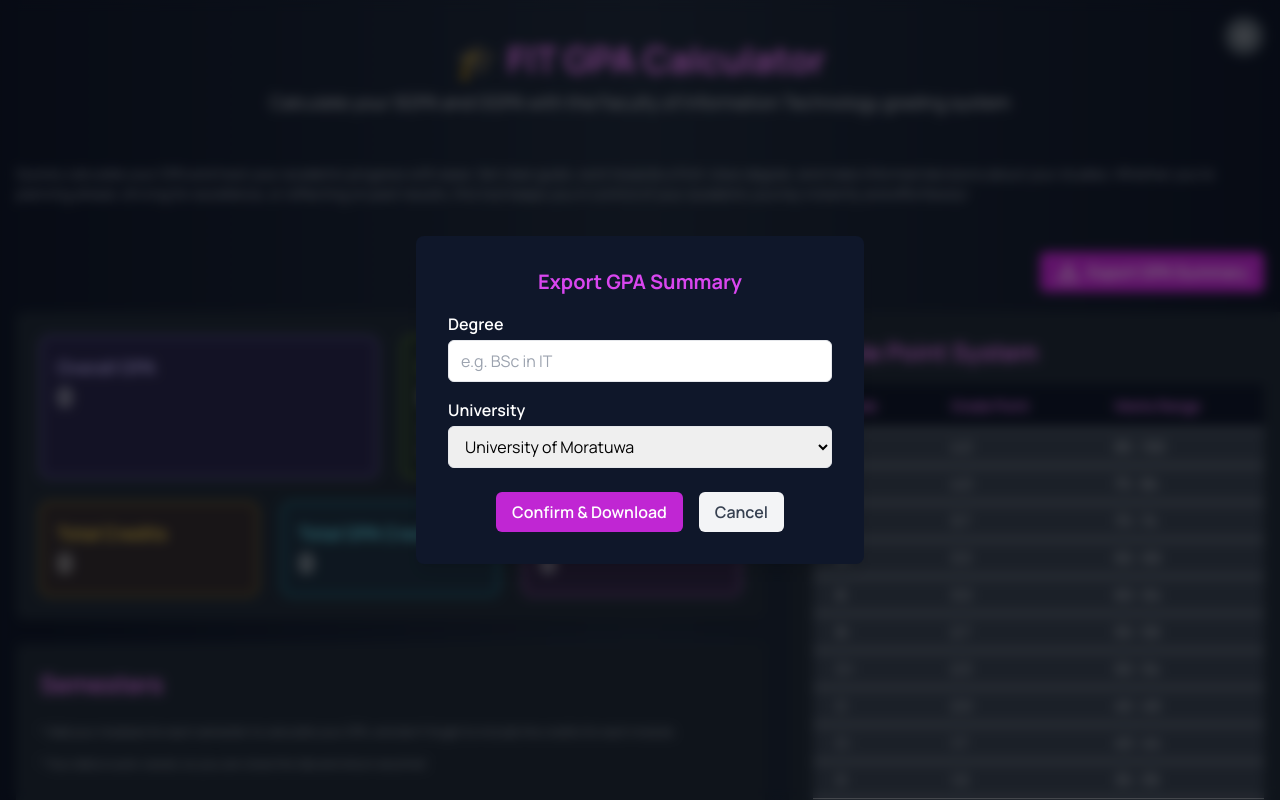
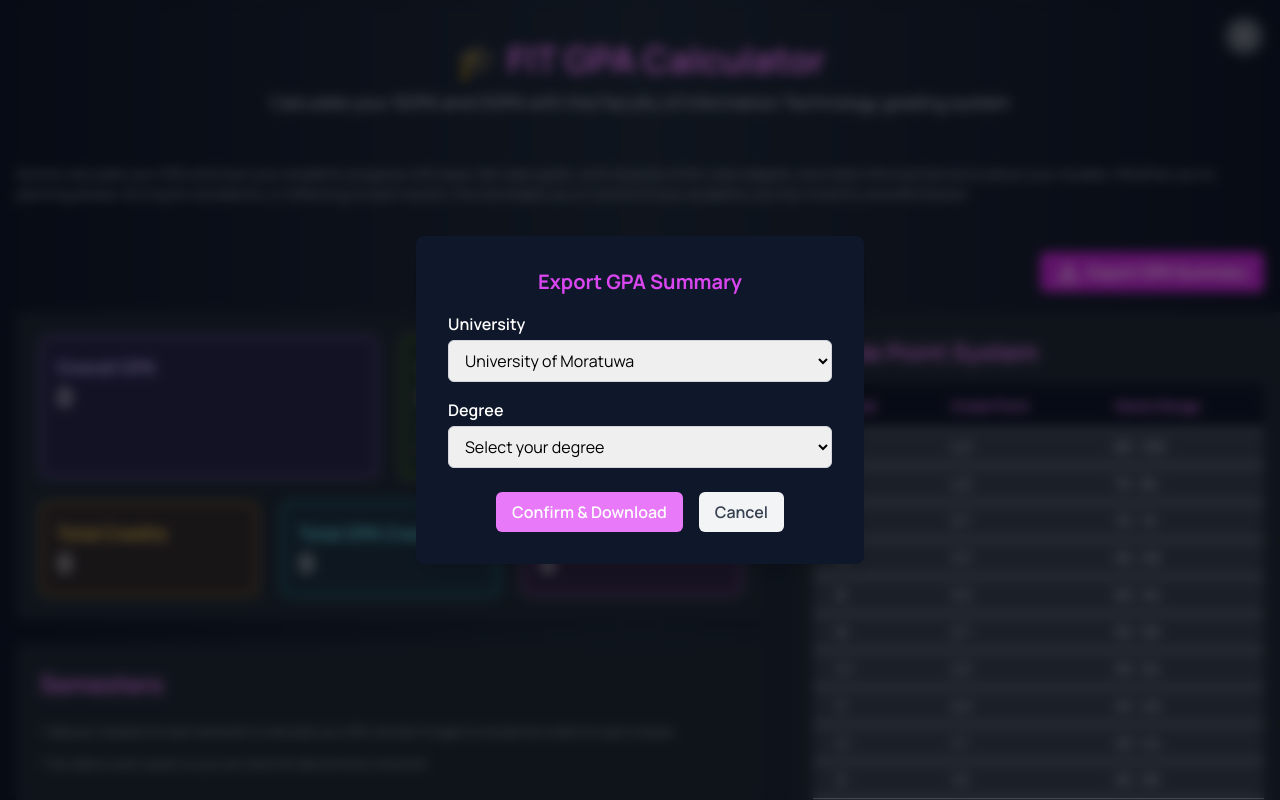
Before and after one commit to IshanHansaka/fit-gpa-calculator, a Next.js app: page / in a window 1280 px wide. Both pictures are taken after a click on the button "Export GPA Summary". Shown: the top 800 px of the page. Built offline with nearby package versions, Linux system fonts and the light colour scheme.

Commit message:
chore: enhanced ui

```diff
--- a/app/component/DownloadPDF.tsx
+++ b/app/component/DownloadPDF.tsx
@@ -1,7 +1,7 @@
 'use client';
 
 import React, { useState } from 'react';
-import { University, universityLogos } from '../constraint';
+import { University, universityLogos, Degree, degrees } from '../constraint';
 import Image from 'next/image';
 
 const DownloadPDF = ({
@@ -16,7 +16,7 @@ const DownloadPDF = ({
   tableHtml: string;
 }) => {
   const [showPopup, setShowPopup] = useState(false);
-  const [degree, setDegree] = useState('');
+  const [degree, setDegree] = useState<Degree | ''>('');
   const [university, setUniversity] = useState<University>(
     'University of Moratuwa'
   );
@@ -85,24 +85,12 @@ const DownloadPDF = ({
             </h2>
             <div className="mb-4">
               <label className="block mb-1 font-semibold text-gray-900 dark:text-white">
-                Degree
-              </label>
-              <input
-                type="text"
-                value={degree}
-                onChange={(e) => setDegree(e.target.value)}
-                className="w-full px-3 py-2 border rounded-md focus:outline-none focus:ring focus:border-fuchsia-500"
-                placeholder="e.g. BSc in IT"
-              />
-            </div>
-            <div className="mb-4">
-              <label className="block mb-1 font-semibold text-gray-900 dark:text-white">
                 University
               </label>
               <select
                 value={university}
                 onChange={(e) => setUniversity(e.target.value as University)}
-                className="w-full px-3 py-2 border rounded-md focus:outline-none focus:ring focus:border-fuchsia-500"
+                className="w-full px-3 py-2 border border-gray-300 rounded-md focus:outline-none focus:ring-2 focus:ring-fuchsia-500 focus:border-fuchsia-500 hover:border-fuchsia-600 cursor-pointer"
               >
                 {Object.keys(universityLogos).map((u) => (
                   <option key={u} value={u}>
@@ -111,11 +99,36 @@ const DownloadPDF = ({
                 ))}
               </select>
             </div>
+            <div className="mb-4">
+              <label className="block mb-1 font-semibold text-gray-900 dark:text-white">
+                Degree
+              </label>
+              <select
+                value={degree}
+                onChange={(e) => setDegree(e.target.value as Degree)}
+                className="w-full px-3 py-2 border border-gray-300 rounded-md focus:outline-none focus:ring-2 focus:ring-fuchsia-500 focus:border-fuchsia-500 hover:border-fuchsia-600 cursor-pointer"
+              >
+                <option value="" disabled>
+                  Select your degree
+                </option>
+                {degrees.map((d) => (
+                  <option key={d} value={d}>
+                    {d}
+                  </option>
+                ))}
+              </select>
+            </div>
             <div className="flex gap-4 mt-6 items-center justify-center">
               <button
                 onClick={handleConfirm}
-                className="px-4 py-2 bg-fuchsia-600 cursor-pointer text-white rounded-md hover:bg-fuchsia-700 font-semibold"
                 disabled={!degree}
+                className={`px-4 py-2 rounded-md font-semibold text-white
+					${
+            degree
+              ? 'bg-fuchsia-600 cursor-pointer hover:bg-fuchsia-700'
+              : 'bg-fuchsia-400 cursor-not-allowed'
+          }
+				`}
               >
                 Confirm & Download
               </button>
--- a/app/constraint.ts
+++ b/app/constraint.ts
@@ -1,3 +1,14 @@
+export type Degree =
+  | 'BSc. Hons in Information Technology'
+  | 'BSc. Hons in Artificial Intelligence'
+  | 'BSc. Hons in IT & Management';
+
+export const degrees: Degree[] = [
+  'BSc. Hons in Information Technology',
+  'BSc. Hons in Artificial Intelligence',
+  'BSc. Hons in IT & Management',
+];
+
 // Define the possible university names as a union type
 export type University = 'University of Moratuwa';
 // | 'University of Colombo'
```
